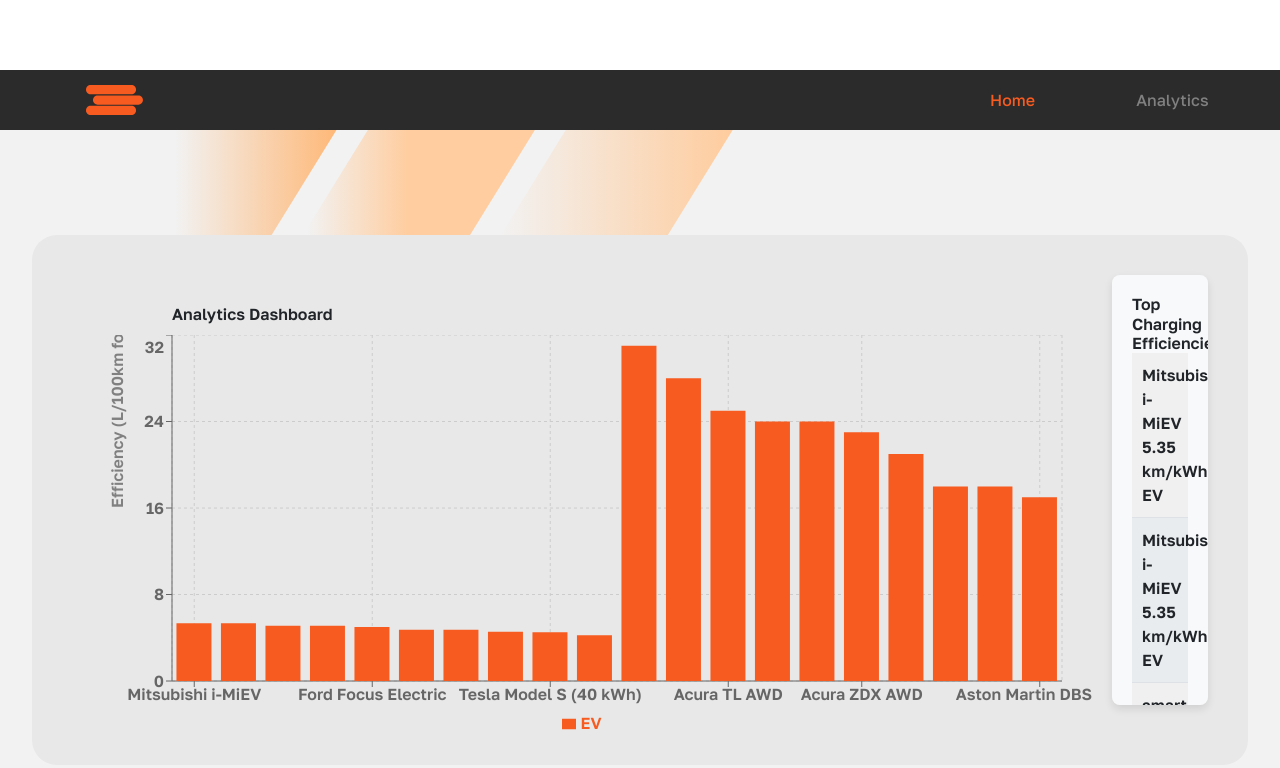
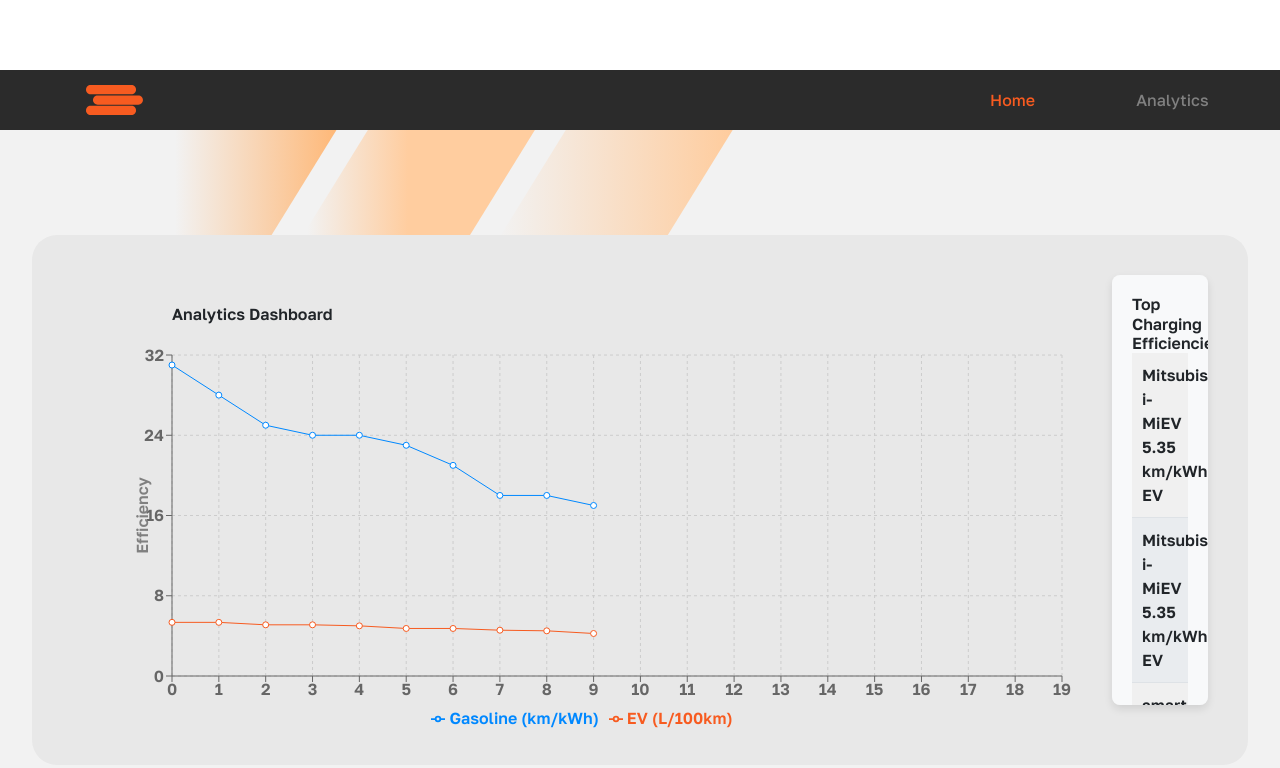
Before and after one commit to CarbonCopyRepo/frontend, a React (Vite) app: page /analytics in a window 1280 px wide. Shown: the top 768 px of the page. Built offline with nearby package versions, Linux system fonts and the light colour scheme.

Commit message:
barchart changed to lineschart

```diff
--- a/src/routes/Analytics.tsx
+++ b/src/routes/Analytics.tsx
@@ -1,8 +1,12 @@
 import React from 'react';
+import { CoordinatesContextType } from '@/CoordinateContext';
 import electricCarData from '../data/ev.json';
 import gasolineCarData from '../data/gasoline_vehicles.json'
 import '../Analytics.css';
 import { BarChart, Bar, XAxis, YAxis, Tooltip, CartesianGrid, ResponsiveContainer, LineChart, Legend, Line} from 'recharts';
+
+
+
 
 interface ElectricCarData {
     year: number;
@@ -28,8 +32,6 @@
 
 
 const mpgToLper100km = (mpg : number) => 235.214583 / mpg;  // 235.214583 is the conversion factor from mpg to L/100km
-
-
 
 const AnalyticsPage: React.FC = () => {
 
@@ -67,19 +69,25 @@
   };
 
   const chargingEfficiencyData = prepareData(electricCarData, gasolineCarData);
+  const evData = chargingEfficiencyData.filter((item) => item.type === 'EV');
+  const gasolineData = chargingEfficiencyData.filter((item) => item.type === 'Gas');
 
     const ChargingEfficiencyChart: React.FC<{ data: any[] }> = ({ data }) => {
         return (
           <ResponsiveContainer width={1000} height={400}>
-          <BarChart data={data} margin={{ top: 0, right: 30, left: 20, bottom: 0 }}>
+            <LineChart data={data} margin={{ top: 20, right: 30, left: 20, bottom: 5 }}>
               <CartesianGrid strokeDasharray="3 3" />
-              <XAxis dataKey="combinedLabel" />
-              <YAxis label={{ value: "Efficiency (L/100km for Gas, km/kWh for EV)", angle: -90, position: 'insideLeft' }} />
+              <XAxis  />
+              <YAxis label={{ value: 'Efficiency', angle: -90, position: 'Left'}} />
               <Tooltip />
               <Legend />
-              <Bar dataKey="efficiency" fill="#F75B20" name="EV" />
-          </BarChart>
-        </ResponsiveContainer>
+              {/* Line for EV data */}
+              {/* Line for Gasoline data */}
+              <Line type="linear" dataKey="efficiency" data={gasolineData} name="Gasoline (km/kWh)" stroke="#0088FF" />
+              <Line type="linear" dataKey="efficiency" data={evData} name="EV (L/100km)" stroke = "#F75B20" />
+
+            </LineChart>
+          </ResponsiveContainer>
         );
       };
 
```
